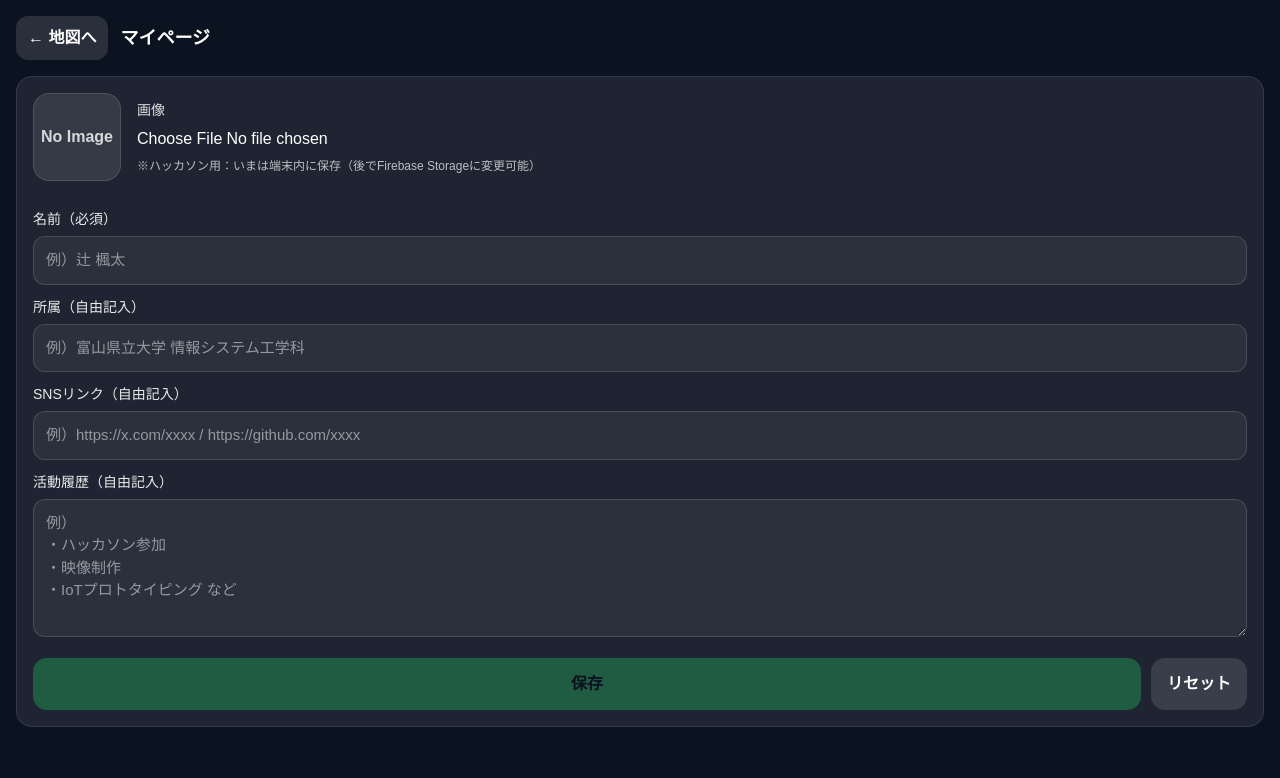
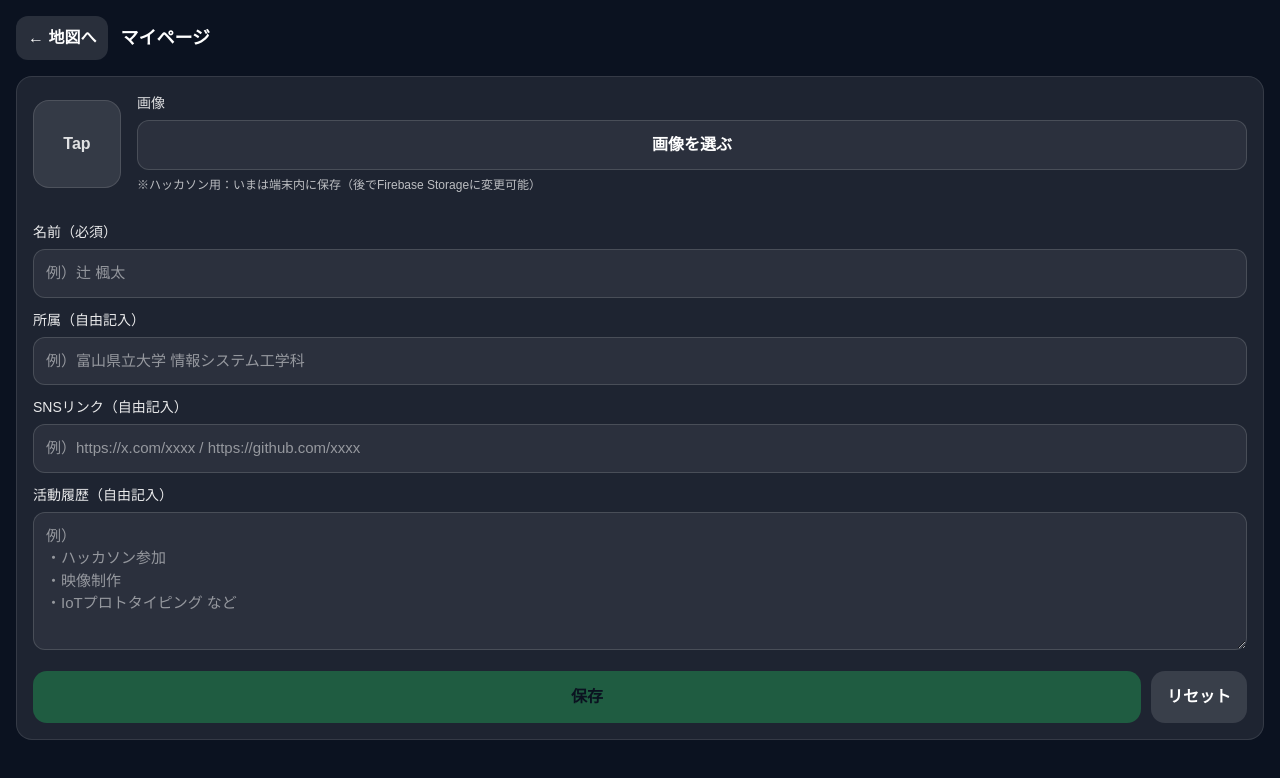
Before and after one commit to yomoyomo9411-wq/meshi, a Next.js app: page /me in a window 1280 px wide. Shown: the top 778 px of the page. Built offline with nearby package versions, Linux system fonts and the light colour scheme.

Commit message:
プロフ画像の挿入ができる

```diff
--- a/app/me/page.tsx
+++ b/app/me/page.tsx
@@ -1,6 +1,6 @@
 "use client";
 
-import { useEffect, useMemo, useState } from "react";
+import { useEffect, useMemo, useRef, useState } from "react";
 import { useRouter } from "next/navigation";
 
 type Profile = {
@@ -26,6 +26,14 @@ export default function MyPage() {
 
   const [profile, setProfile] = useState<Profile>(defaultProfile);
   const [savedMsg, setSavedMsg] = useState<string>("");
+
+  // ★追加：画像選択inputをクリックさせるためのref
+  const fileInputRef = useRef<HTMLInputElement | null>(null);
+
+  // ★追加：画像枠タップでファイル選択を開く
+  const openFilePicker = () => {
+    fileInputRef.current?.click();
+  };
 
   // 初回：localStorageから読み込み
   useEffect(() => {
@@ -58,6 +66,9 @@ export default function MyPage() {
     reader.onload = () => {
       const result = String(reader.result || "");
       setProfile((p) => ({ ...p, imageDataUrl: result }));
+
+      // ★追加：同じ画像を選び直してもonChangeが発火するようにする
+      e.currentTarget.value = "";
     };
     reader.readAsDataURL(file);
   };
@@ -101,7 +112,10 @@ export default function MyPage() {
       >
         {/* 画像 */}
         <div style={{ display: "flex", gap: 16, alignItems: "center" }}>
-          <div
+          {/* ★変更：画像枠をbutton化してタップできるように */}
+          <button
+            type="button"
+            onClick={openFilePicker}
             style={{
               width: 88,
               height: 88,
@@ -111,7 +125,11 @@ export default function MyPage() {
               display: "grid",
               placeItems: "center",
               border: "1px solid rgba(255,255,255,0.12)",
+              cursor: "pointer",
+              padding: 0,
+              flexShrink: 0,
             }}
+            aria-label="プロフィール画像を選択"
           >
             {profile.imageDataUrl ? (
               // eslint-disable-next-line @next/next/no-img-element
@@ -121,23 +139,41 @@ export default function MyPage() {
                 style={{ width: "100%", height: "100%", objectFit: "cover" }}
               />
             ) : (
-              <div style={{ fontWeight: 800, opacity: 0.8 }}>No Image</div>
+              <div style={{ fontWeight: 800, opacity: 0.85 }}>Tap</div>
             )}
-          </div>
+          </button>
 
           <div style={{ flex: 1 }}>
             <div style={{ fontSize: 14, opacity: 0.85, marginBottom: 6 }}>
               画像
             </div>
+
+            {/* ★変更：inputは非表示にしてref経由で開く */}
             <input
+              ref={fileInputRef}
               type="file"
               accept="image/*"
               onChange={onPickImage}
+              style={{ display: "none" }}
+            />
+
+            {/* ★追加：明示的なボタンでも開ける（スマホで分かりやすい） */}
+            <button
+              type="button"
+              onClick={openFilePicker}
               style={{
                 width: "100%",
+                padding: "12px 12px",
+                borderRadius: 12,
+                border: "1px solid rgba(255,255,255,0.14)",
+                background: "rgba(255,255,255,0.06)",
                 color: "white",
+                fontWeight: 800,
               }}
-            />
+            >
+              画像を選ぶ
+            </button>
+
             <div style={{ fontSize: 12, opacity: 0.7, marginTop: 6 }}>
               ※ハッカソン用：いまは端末内に保存（後でFirebase Storageに変更可能）
             </div>
```
